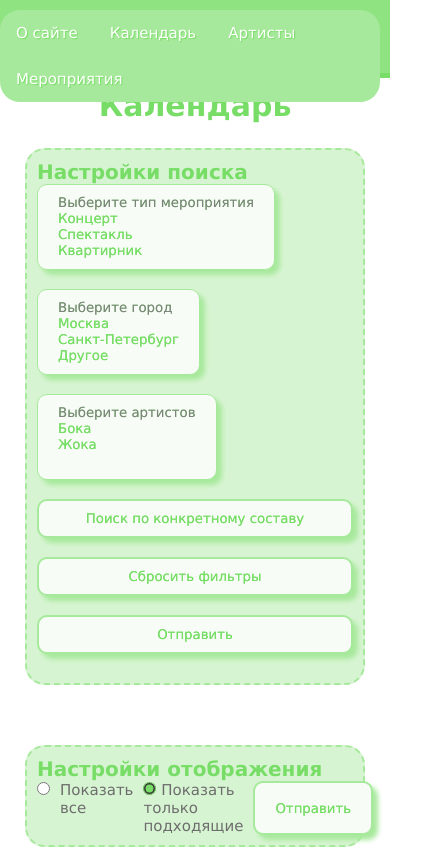
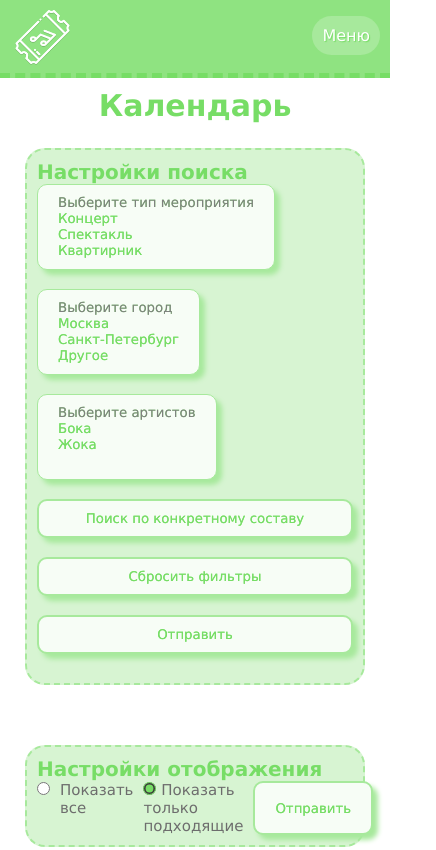
Before and after one commit to alinaiil/ITMO-web-5sem, a plain HTML site: page index.html in a window 390 px wide. Shown: the top 850 px of the page, 436 px wide, since content can reach past the window. Drawn offline with Linux system fonts and the light colour scheme.

Commit message:
fix: nav and select

```diff
--- a/index.html
+++ b/index.html
@@ -22,6 +22,9 @@
         </div>
     </div>
     <nav>
+        <div class="nav_menu">
+            <a href="#">Меню</a>
+        </div>
         <div class="nav">
             <a href="#">О сайте</a>
             <a href="#calendar">Календарь</a>
--- a/source/css/main.css
+++ b/source/css/main.css
@@ -16,9 +16,17 @@ header {
     border-bottom-style: dashed;
 }
 
-@media screen and (max-width: 800px) {
-    .artists, .shows, .calendar {
+.main {
+    display: block;
+}
+
+@media screen and (max-width: 1000px) {
+    .artists, .shows, .calendar, .artists_form, .shows_form {
         flex-direction: column;
+    }
+
+    .logo-big, .logo_small {
+        display: none;
     }
 
     .logo-big {
@@ -26,14 +34,45 @@ header {
     }
 
     .logo-small {
+        position: absolute;
         margin: 5px;
-        position: absolute;
         left: 10px;
         top: 5px;
     }
+
+    .nav_menu {
+        text-align: center;
+        color: #FFFFFF;
+        text-decoration: none;
+        padding: 10px;
+        position: absolute;
+        right: 10px;
+        top: 1rem;
+        overflow: hidden;
+        background-color: #A7E99C;
+        float: right;
+        border-radius: 20px;
+    }
+
+    .nav_menu a {
+        float: left;
+        color: white;
+        text-align: center;
+        font-weight: normal;
+        text-decoration: none;
+    }
+
+    .nav_menu a:hover {
+        background-color: #77DD66;
+        text-decoration: underline;
+    }
+
+    .nav {
+        display: none;
+    }
 }
 
-@media screen and (min-width: 800px) {
+@media screen and (min-width: 1000px) {
     .logo-big {
         position: absolute;
         left: 10px;
@@ -41,13 +80,13 @@ header {
         margin: 5px;
     }
 
-    .logo-small {
+    .logo-small, .nav_menu {
         display: none;
     }
 }
 
 .nav {
-    position: fixed;
+    position: absolute;
     right: 10px;
     top: 10px;
     overflow: hidden;
```
